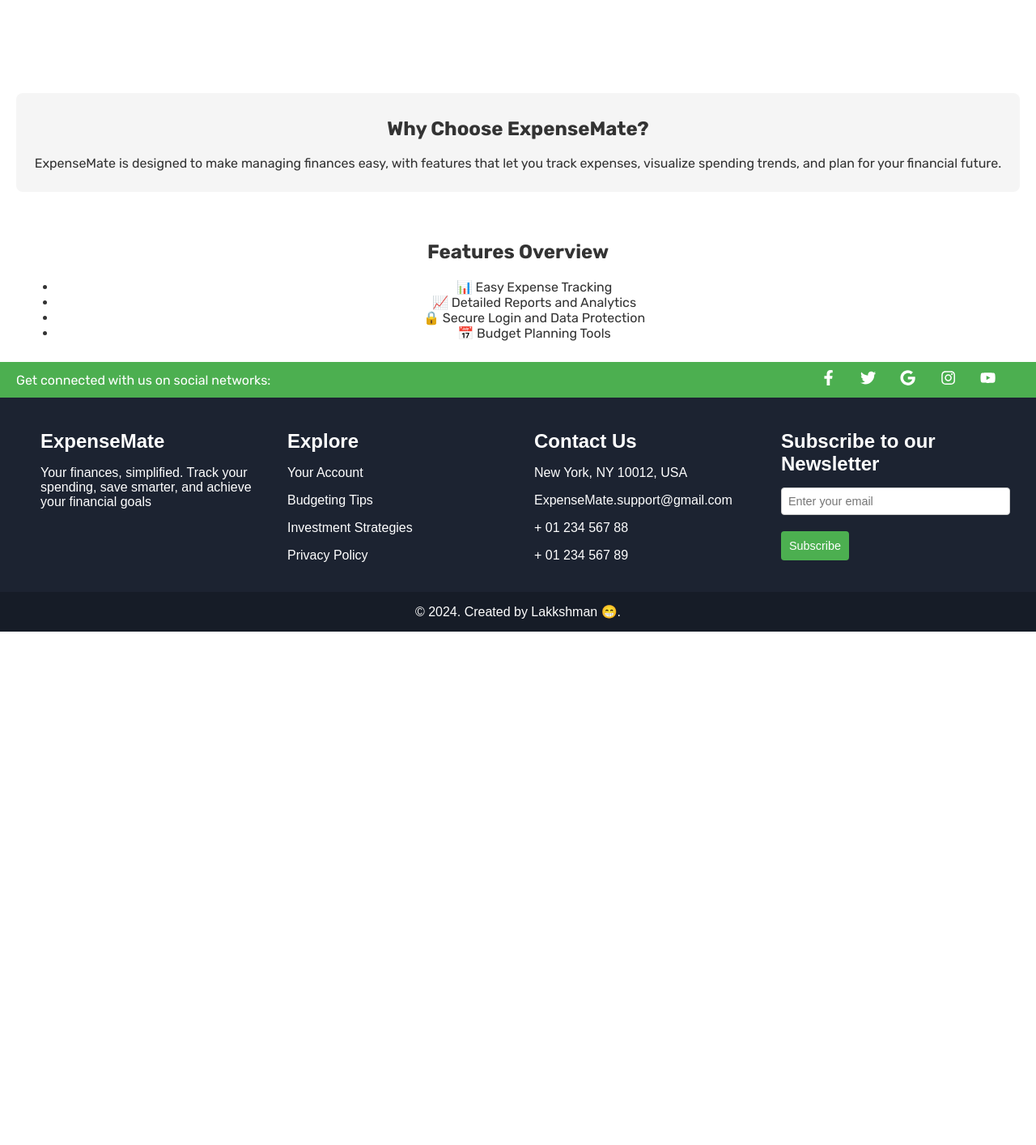
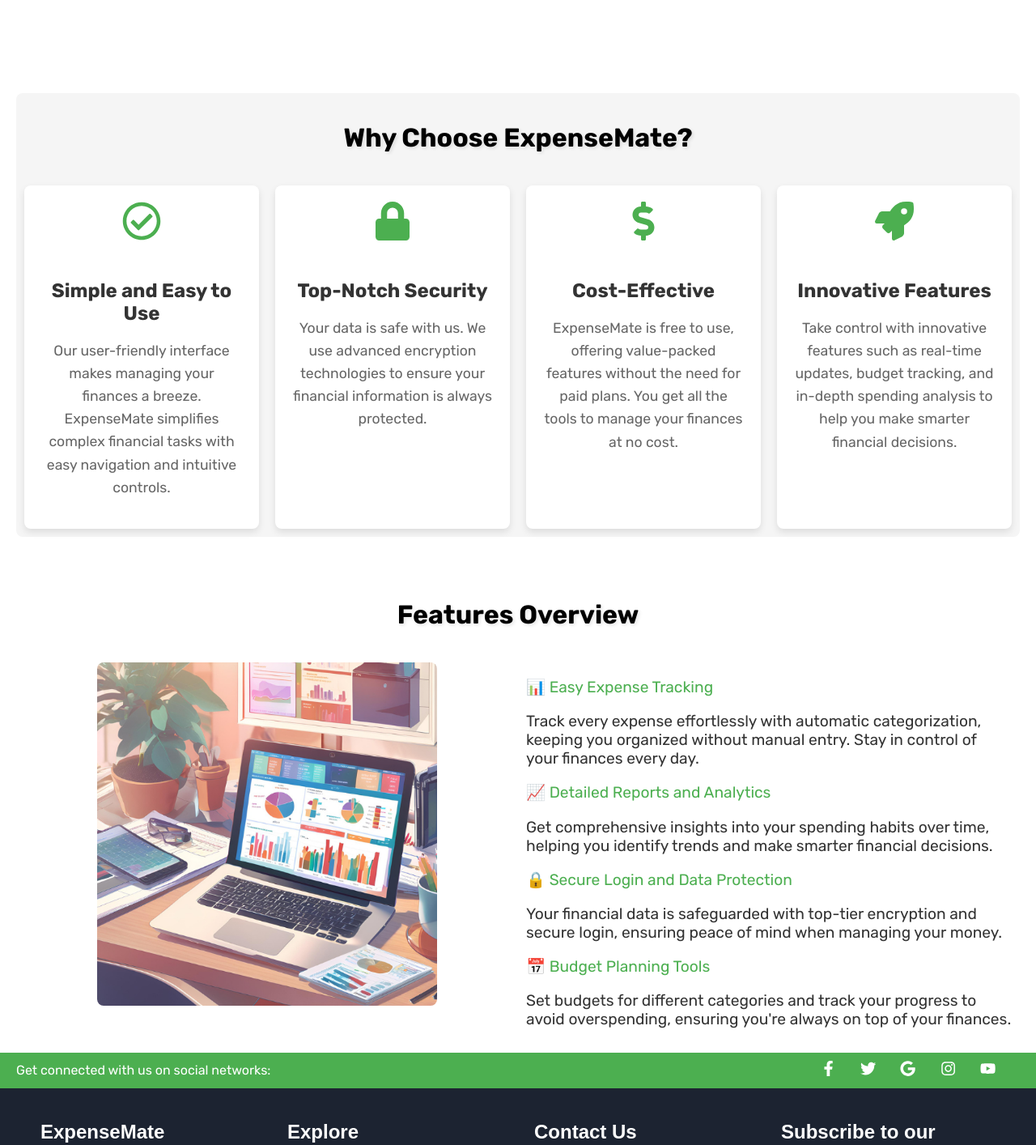
Before and after one commit to lakkshman10/Personal-Finance-Tracker, a React (Create React App) app in the folder finance-tracker/: page /home in a window 1280 px wide. Shown: the part 510-1924 px from the top of the page at 81% size. Before the commit the page ends 1290 px from the top, so only its background shows below. Built offline with nearby package versions, Linux system fonts and the light colour scheme.

Commit message:
homepage changes commit

```diff
--- a/finance-tracker/src/components/NavBar.js
+++ b/finance-tracker/src/components/NavBar.js
@@ -8,7 +8,10 @@
       {/* Logo and Title Section */}
       <div style={styles.logoSection}>
         <img src={logo} alt="Logo" style={styles.logo} />
+        {/* Link around the title with textDecoration: 'none' to remove underline */}
+        <Link to="/home" style={styles.titleLink}>
           <h1 style={styles.title}>ExpenseMate</h1>
+        </Link>
 
         {/* Navigation Links with a 30px gap */}
         <div style={styles.navLinks}>
@@ -56,9 +59,12 @@
     width: '40px',  // Adjust logo size
     height: '40px',
   },
+  titleLink: {
+    textDecoration: 'none',  // This removes the underline from the link itself
+  },
   title: {
     fontSize: '1.8rem',
-    fontfamily: 'Rubik',
+    fontFamily: 'Rubik',
     margin: '0',  // Remove any default margin
     color: '#4CAF50',
   },
--- a/finance-tracker/src/pages/Home.js
+++ b/finance-tracker/src/pages/Home.js
@@ -1,6 +1,7 @@
-// src/pages/Home.js
 import React from 'react';
+import { FaRegCheckCircle, FaLock, FaDollarSign, FaRocket } from 'react-icons/fa';
 import heroImage from '../assets/hero-image.png';
+import featureImage from '../assets/featuresection.png'; // Feature image for Features Overview section
 
 function Home() {
   return (
@@ -20,25 +21,69 @@
         </div>
       </section>
 
-      {/* Additional Sections */}
+      {/* Why Choose ExpenseMate? */}
       <section style={styles.introSection}>
-        <h2>Why Choose ExpenseMate?</h2>
-        <p>
-          ExpenseMate is designed to make managing finances easy, with features that let you track expenses, visualize spending trends,
-          and plan for your financial future.
-        </p>
+        <h2 style={styles.heading2}>Why Choose ExpenseMate?</h2>
+        <div style={styles.featuresGrid}>
+          <div style={styles.featureCard}>
+            <FaRegCheckCircle style={styles.icon} />
+            <h3 style={styles.featureTitle}>Simple and Easy to Use</h3>
+            <p style={styles.featureText}>
+              Our user-friendly interface makes managing your finances a breeze. ExpenseMate simplifies complex financial tasks with easy navigation and intuitive controls.
+            </p>
+          </div>
+          <div style={styles.featureCard}>
+            <FaLock style={styles.icon} />
+            <h3 style={styles.featureTitle}>Top-Notch Security</h3>
+            <p style={styles.featureText}>
+              Your data is safe with us. We use advanced encryption technologies to ensure your financial information is always protected.
+            </p>
+          </div>
+          <div style={styles.featureCard}>
+            <FaDollarSign style={styles.icon} />
+            <h3 style={styles.featureTitle}>Cost-Effective</h3>
+            <p style={styles.featureText}>
+              ExpenseMate is free to use, offering value-packed features without the need for paid plans. You get all the tools to manage your finances at no cost.
+            </p>
+          </div>
+          <div style={styles.featureCard}>
+            <FaRocket style={styles.icon} />
+            <h3 style={styles.featureTitle}>Innovative Features</h3>
+            <p style={styles.featureText}>
+              Take control with innovative features such as real-time updates, budget tracking, and in-depth spending analysis to help you make smarter financial decisions.
+            </p>
+          </div>
+        </div>
       </section>
 
       {/* Features Section */}
       <section style={styles.featuresSection}>
-        <h2>Features Overview</h2>
-        <ul>
-          <li>📊 Easy Expense Tracking</li>
-          <li>📈 Detailed Reports and Analytics</li>
-          <li>🔒 Secure Login and Data Protection</li>
-          <li>📅 Budget Planning Tools</li>
-        </ul>
-      </section>
+  <h2 style={styles.heading2}>Features Overview</h2>
+  <div style={styles.featuresWrapper}>
+    {/* Left Column (Image) */}
+    <div style={styles.imageColumn}>
+      <img src={featureImage} alt="Features" style={styles.featureImage} />
+    </div>
+
+    {/* Right Column (Text) */}
+    <div style={styles.textColumn}>
+      <ul style={styles.featureList}>
+        <li style={styles.listheading}>📊 Easy Expense Tracking</li>
+        <p>Track every expense effortlessly with automatic categorization, keeping you organized without manual entry. Stay in control of your finances every day.</p>
+
+        <li style={styles.listheading}>📈 Detailed Reports and Analytics</li>
+        <p>Get comprehensive insights into your spending habits over time, helping you identify trends and make smarter financial decisions.</p>
+
+        <li style={styles.listheading}>🔒 Secure Login and Data Protection</li>
+        <p>Your financial data is safeguarded with top-tier encryption and secure login, ensuring peace of mind when managing your money.</p>
+
+        <li style={styles.listheading}>📅 Budget Planning Tools</li>
+        <p>Set budgets for different categories and track your progress to avoid overspending, ensuring you're always on top of your finances.</p>
+      </ul>
+    </div>
+  </div>
+</section>
+
     </div>
   );
 }
@@ -51,63 +96,134 @@
   },
   heroSection: {
     display: 'flex',
-    flexDirection: 'row',   // Align image and text side by side
+    flexDirection: 'row',
     justifyContent: 'space-between',
     alignItems: 'center',
     marginTop: '20px',
-    gap: '20px',            // Space between image and text
+    gap: '20px',
     padding: '20px',
-    flexWrap: 'wrap',       // Make sure it wraps on small screens
+    flexWrap: 'wrap',
   },
   imageContainer: {
-    flex: 1,               // Take up equal space as text container
-    maxWidth: '50%',       // Limit width of image container
+    flex: 1,
+    maxWidth: '50%',
   },
   heroImage: {
-    width: '100%',         // Make image fill container
-    height: 'auto',        // Maintain aspect ratio
-    objectFit: 'cover',    // Ensure the image scales correctly
+    width: '100%',
+    height: 'auto',
+    objectFit: 'cover',
     borderRadius: '8px',
   },
   textContainer: {
-    flex: 1,               // Take up equal space as image container
-    maxWidth: '50%',       // Limit width of text container
+    flex: 1,
+    maxWidth: '50%',
     padding: '20px',
-    textAlign: 'left',     // Align text to the left for readability
+    textAlign: 'left',
   },
   heading: {
-    fontSize: '3rem', // Bigger size for the heading
+    fontSize: '3rem',
     fontWeight: 'bold',
     color: '#4CAF50',
-    marginBottom: '20px', // Space below the heading
-    textShadow: '2px 2px 4px rgba(0, 0, 0, 0.1)', // Slight shadow for a more dynamic look
+    marginBottom: '20px',
+    textShadow: '2px 2px 4px rgba(0, 0, 0, 0.1)',
   },
   paragraph: {
-    fontSize: '1.3rem', // Make the text readable but not too large
+    fontSize: '1.3rem',
     color: '#666',
-    lineHeight: '1.8', // Makes it easier to read
-    maxWidth: '800px', // Limit the paragraph width to avoid it stretching too far
-    marginBottom: '30px', // Adds space below the paragraph
+    lineHeight: '1.8',
+    maxWidth: '800px',
+    marginBottom: '30px',
   },
   paragraph2: {
-    fontSize: '1rem', // Make the text readable but not too large
+    fontSize: '1rem',
     color: 'black',
-    lineHeight: '1.8', // Makes it easier to read
-    maxWidth: '800px', // Limit the paragraph width to avoid it stretching too far
-    marginBottom: '30px', // Adds space below the paragraph
+    lineHeight: '1.8',
+    maxWidth: '800px',
+    marginBottom: '30px',
   },
   introSection: {
     marginTop: '40px',
+    marginBottom: '40px',
     textAlign: 'center',
     padding: '10px',
     backgroundColor: '#F5F5F5',
     borderRadius: '8px',
   },
+  heading2: {
+    fontSize: '2rem',
+    fontWeight: 'bold',
+    color: '#000000',
+    marginBottom: '20px',
+    textShadow: '2px 2px 4px rgba(0, 0, 0, 0.1)',
+  },
+  featuresGrid: {
+    display: 'flex',               // Use flexbox to keep items in one line
+    justifyContent: 'space-between', // Distribute space between items
+    gap: '20px',                   // Add space between cards
+    flexWrap: 'wrap',              // Allow wrapping on small screens
+    marginTop: '40px',
+  },
+  featureCard: {
+    backgroundColor: '#fff',
+    padding: '20px',
+    borderRadius: '8px',
+    boxShadow: '0 4px 8px rgba(0, 0, 0, 0.1)',
+    textAlign: 'center',
+    flex: 1,                      // Allow cards to take equal space
+    minWidth: '220px',            // Ensure cards don't shrink too small
+  },
+  icon: {
+    fontSize: '3rem',
+    color: '#4CAF50',
+    marginBottom: '20px',
+  },
+  featureTitle: {
+    fontSize: '1.5rem',
+    color: '#333',
+    marginBottom: '15px',
+  },
+  featureText: {
+    fontSize: '1.1rem',
+    color: '#666',
+    lineHeight: '1.6',
+  },
   featuresSection: {
-    marginTop: '30px',
+    marginTop: '20px',
     padding: '10px',
     textAlign: 'center',
   },
+  featuresWrapper: {
+    display: 'flex',
+    justifyContent: 'space-between',
+    gap: '20px',
+    flexWrap: 'wrap',
+    marginTop: '40px',
+  },
+  imageColumn: {
+    flex: 1,
+    maxWidth: '50%',
+    marginBottom: '40px',
+  },
+  featureImage: {
+    width: '70%',
+    height: 'auto',             // Maintains aspect ratio
+    objectFit: 'contain',       // Shrinks the image to fit within its container
+    borderRadius: '8px',        // Optional, to give rounded corners to the image
+  },
+  textColumn: {
+    flex: 1,
+    maxWidth: '50%',
+    textAlign: 'left',
+  },
+  featureList: {
+    fontSize: '1.2rem',
+    color: '#333',
+    listStyleType: 'none',
+    paddingLeft: '0',
+  },
+  listheading:{
+    color: '#4CAF50',
+  }
 };
 
 export default Home;
```
Also changed, not shown: finance-tracker/src/assets/featuresection.png (added). Lines whose indentation alone changed are shown as unchanged.
